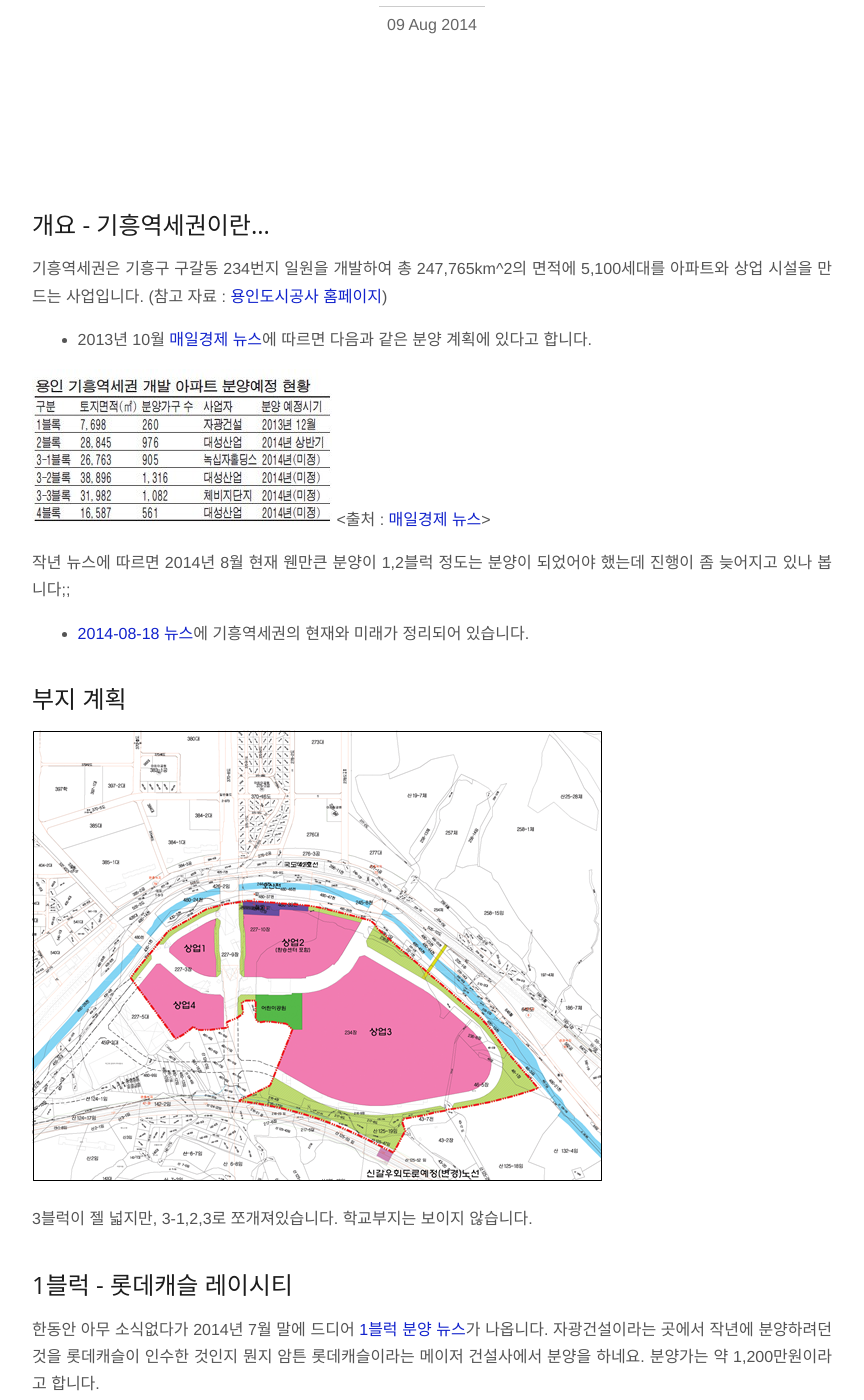
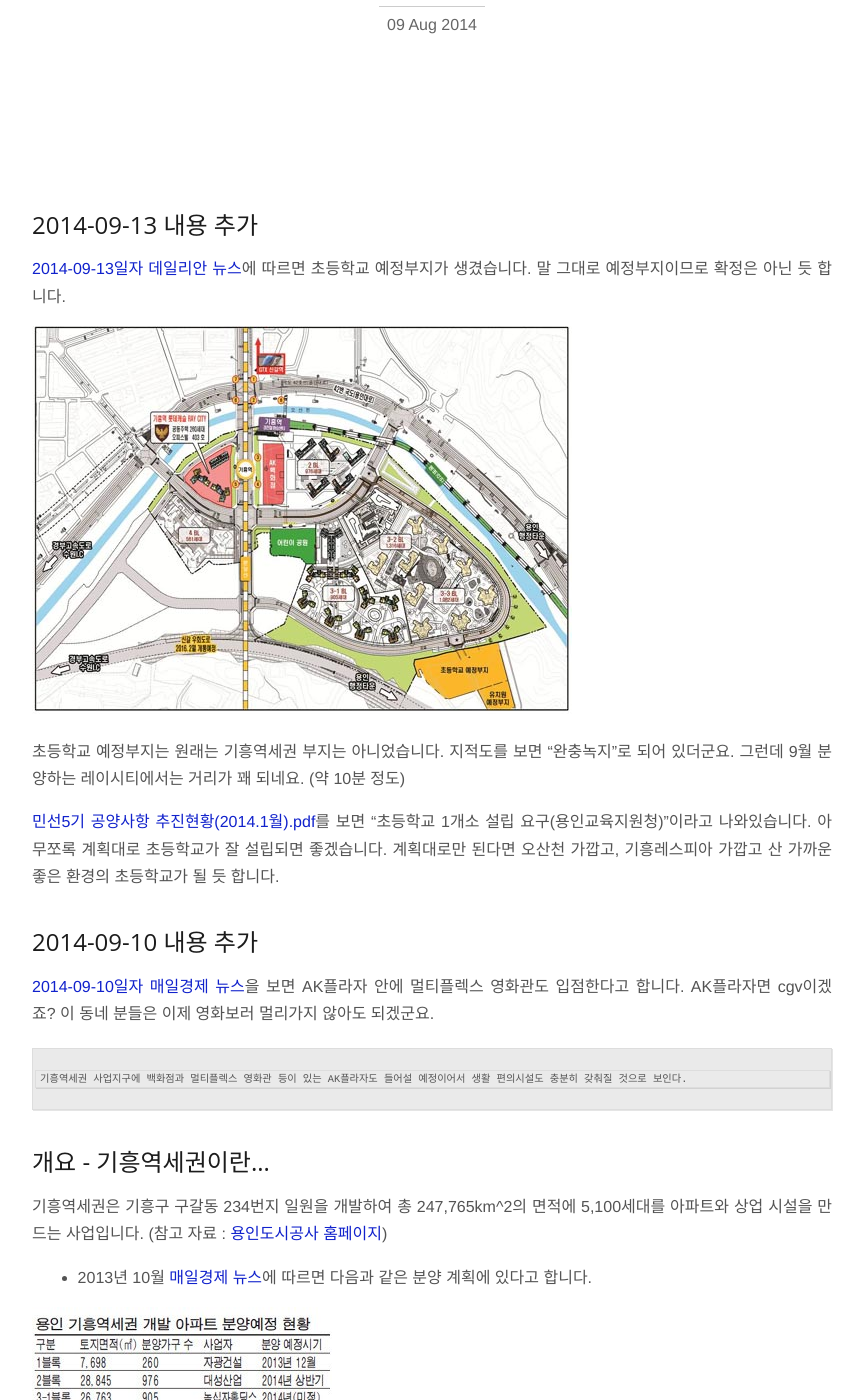
Before and after one commit to jason-heo/jason-heo.github.io, a Jekyll site: the page built from _posts/2014-08-09-giheung-stat.md, in a window 1280 px wide and 1400 px high, scrolled down 428 px. Shown: the whole window, without its empty margins (208-1072 px from the left). Built offline with Jekyll 4.4.1, drawn with Linux system fonts in a browser that asks for light colours; Markdown is read by kramdown in place of the engine named in the settings; comment, search, counter and statistics services are not loaded; some of the changed text lies outside the part shown.

Commit message:
기흥역세권 소식 추가, 초등학교 예정 및 멀티플렉스

```diff
--- a/_posts/2014-08-09-giheung-stat.md
+++ b/_posts/2014-08-09-giheung-stat.md
@@ -3,6 +3,22 @@ layout: post
 title: "기흥역세권 개발 자료 (기흥역 롯데캐슬 레이시티 및 기타)"
 categories: life
 ---
+
+## 2014-09-13 내용 추가
+
+[2014-09-13일자 데일리안 뉴스][8]에 따르면 초등학교 예정부지가 생겼습니다. 말 그대로 예정부지이므로 확정은 아닌 듯 합니다.
+
+![부지 계획](/images/posts/life/giheung-stat/elementary-school.jpg)
+
+초등학교 예정부지는 원래는 기흥역세권 부지는 아니었습니다. 지적도를 보면 "완충녹지"로 되어 있더군요. 그런데 9월 분양하는 레이시티에서는 거리가 꽤 되네요. (약 10분 정도)
+
+[민선5기 공양사항 추진현황(2014.1월).pdf][9]를 보면 "초등학교 1개소 설립 요구(용인교육지원청)"이라고 나와있습니다. 아무쪼록 계획대로 초등학교가 잘 설립되면 좋겠습니다. 계획대로만 된다면 오산천 가깝고, 기흥레스피아 가깝고 산 가까운 좋은 환경의 초등학교가 될 듯 합니다.
+
+## 2014-09-10 내용 추가
+
+[2014-09-10일자 매일경제 뉴스][10]을 보면 AK플라자 안에 멀티플렉스 영화관도 입점한다고 합니다. AK플라자면 cgv이겠죠? 이 동네 분들은 이제 영화보러 멀리가지 않아도 되겠군요.
+
+    기흥역세권 사업지구에 백화점과 멀티플렉스 영화관 등이 있는 AK플라자도 들어설 예정이어서 생활 편의시설도 충분히 갖춰질 것으로 보인다.
 
 ## 개요 - 기흥역세권이란...
 
@@ -21,7 +37,9 @@ categories: life
 
 ![부지 계획](/images/posts/life/giheung-stat/land-block.png)
 
-3블럭이 젤 넓지만, 3-1,2,3로 쪼개져있습니다. 학교부지는 보이지 않습니다.
+3블럭이 젤 넓지만, 3-1,2,3로 쪼개져있습니다. 다음 그림을 보면 3블럭이 어떻게 쪼개졌는지 보실 수 있습니다.
+
+![부지 계획2](/images/posts/life/giheung-stat/land-block2.png)
 
 ## 1블럭 - 롯데캐슬 레이시티
 
@@ -37,7 +55,9 @@ categories: life
 - 면적 : 7,698제곱미터
 - 가구수 : 아파트 260가구, 오피스텔 403가구
 - 총 38층
-- 분양 : 2014년 9월
+- 분양 : 2014년 9월 중
+- 모델하우스 위치 : 죽전역 옆
+- 모델하우스 오픈일 : 9월 18일
 - 난방 : 개별난방
 
 위의 출처는 [다음 부동산][4]이니 관심있는 분은 직접 방문해서 보세요.
@@ -70,3 +90,6 @@ categories: life
 [5]: http://kunwon.com/board/perform.read.php?BBS_GUBUN=1&kind=2&SC_field1=&SC_field2=&SC_word=&page=1&BBS_IDX=395
 [6]: http://www.nspna.com/news/?mode=view&newsid=97774
 [7]: http://news.naver.com/main/read.nhn?mode=LSD&mid=sec&sid1=101&oid=015&aid=0003140443
+[8]: http://news.naver.com/main/read.nhn?mode=LSD&mid=sec&sid1=101&oid=119&aid=0002039737
+[9]: http://mayor.yongin.go.kr/down/%EB%AF%BC%EC%84%A05%EA%B8%B0_%EA%B3%B5%EC%95%BD%EC%82%AC%ED%95%AD_%EC%B6%94%EC%A7%84%ED%98%84%ED%99%A9(2014.1%EC%9B%94).pdf
+[10]: http://news.naver.com/main/read.nhn?mode=LSD&mid=sec&sid1=101&oid=009&aid=0003299396
```
Also changed, not shown: images/posts/life/giheung-stat/elementary-school.jpg (added), images/posts/life/giheung-stat/land-block2.jpg (added).
